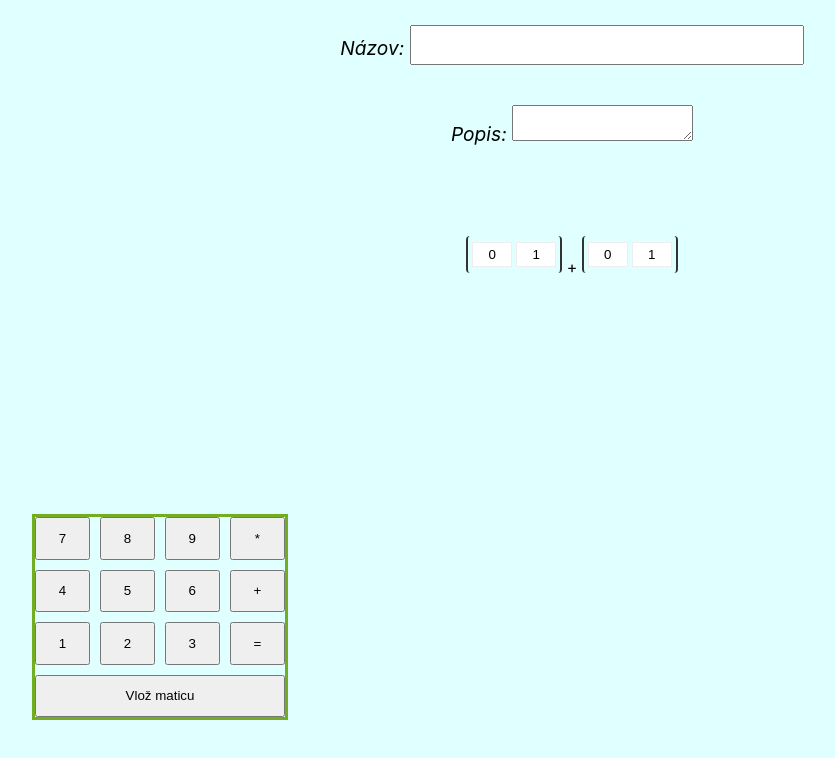
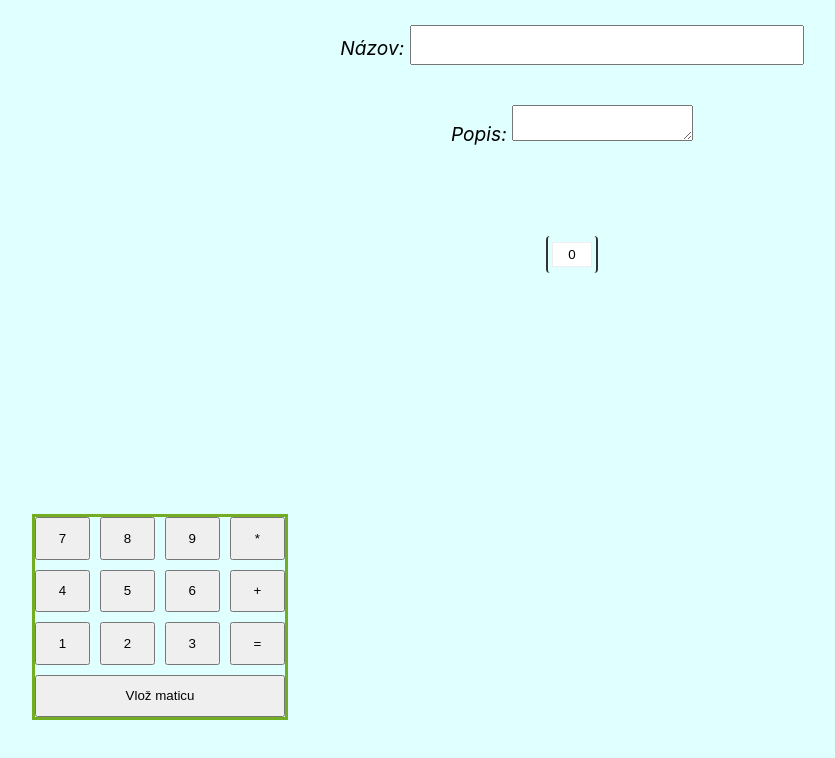
Before and after one commit to pietro13/projektitu5, a React (Create React App) app: page / in a window 1280 px wide. Shown: the top 758 px of the page, without its empty margins (68-903 px from the left). Built offline with nearby package versions, Linux system fonts and the light colour scheme.

Commit message:
hotovy frontend z navodu

```diff
--- a/src/Calc.js
+++ b/src/Calc.js
@@ -1,39 +1,32 @@
 import React from 'react'
 import CalcPanel from "./CalcPanel";
-import CalcDisplay from "./CalcDisplay";
+
 import Matrix from "./react-matrix";
+import {render} from "@testing-library/react";
 
 class Calc extends React.Component{
 
     constructor(props){
         super(props);
         this.state = {
-            result: "",
-            numbers:["", ""],
-            numberIdx: 0,
-            operation: "",
-            board: [[0],[1]],
-            matrix:[],
-            mouse: "",
-            x: -1,
-            y: -1,
-
-
+            /* matica riadok stlpec array matic array operacii*/
+            all: [-1,-1,-1,[[[0]]],[] ],
+            update: 0,
         };
     }
     operationHandler(operation){
-        if(this.state.numberIdx === 1) {
-            this.equalHandler();
-            return;
+        if(this.state.all[4].length + 1  ===  this.state.all[3].length) {
+            if(operation === "add"){
+
+                this.state.all[4].push("+");
+                this.setState({
+                    update: 0,
+                })
+        }
         }
 
-        if(operation === "add" &&
-        this.state.numbers[this.state.numberIdx] === "")
-        {
-            this.numberHandler(operation === "add" ? "+" : null)
-            return;
-        }
-        this.setOperation(operation);
+
+
     }
 
     setOperation(operation) {
@@ -105,24 +98,47 @@ class Calc extends React.Component{
         });
     }
 
-    matrixInputHandler()
-    {
+    matrixInputHandler() {
 
-        this.state.matrix.push([1,1,[0]]);
+        if (this.state.all[3].length === this.state.all[4].length)
+        {
+
+            this.state.all[3].push([[0]]);
+        this.setState({
+                update: 0,
+             });
+        }
         console.log(this.state);
     }
 
 
+
+
     render(){
-        const { board } = this.state;
-        const { mouse } = this.state;
+        const { all } = this.state;
+        console.log(all);
+
 
 
         return(
             <div >
                 <div className="matrix-output" >
-                   <CalcDisplay  matrixtodisplay={board} mouse={mouse} value={this.state.result} keyboard={this.keyboardHandler.bind(this)}/>
+
+                    {all[3].map((row, i) => (
+                        <span key={i}>
+
+
+                        <Matrix columns={all[3][i]} all={all} key={i}/>
+                            {all[4][i] &&
+
+                            <input value={all[4][i]} style={{width: 8}}/>
+
+                        }
+                        </span>
+
+                    ))}
                 </div>
+
 
                 <div className="Calc-buttons">
                     <CalcPanel className="calc-grid"
@@ -137,7 +153,6 @@ class Calc extends React.Component{
 
             </div>
         )
-
     }
 }
 
--- a/src/CalcDisplay.js
+++ b/src/CalcDisplay.js
@@ -1,29 +1,38 @@
 import React from 'react'
 import Matrix from './react-matrix'
-
-
-
-var mywidth = "50";
-
-
-
-function CalcDisplay(props){console.log(props);
 
 
 
 
 
 
-    return(
-            <div>
-            <Matrix columns={props.matrixtodisplay} mouse={props.mouse}/>
-                <text > + </text>
-            <Matrix columns={props.matrixtodisplay} mouse={props.mouse}/>
-        </div>
+
+class CalcDisplay extends React.Component{
 
 
 
-    );
+
+
+    render()
+    {
+
+
+        return (
+            <div>
+                {this.props.all[3].map((row, i) => (
+                    <span key={i}>
+
+
+                        <Matrix columns={this.props.all[3][i]} all={this.props.all} key={i}/>
+            </span>
+
+
+                ))}
+            </div>
+
+
+        );
+    }
 }
 
 export default CalcDisplay;
--- a/src/react-matrix.js
+++ b/src/react-matrix.js
@@ -31,23 +31,20 @@ class MatrixCell extends React.Component {
 	onChange(e) {
 		var oldVal = this.props.value;
 		var val = e.target.value;
-		var diffLen = (''+val).length - (''+oldVal).length;
-		this.props.matrix.setCellValue(this.props.x, this.props.y, val);
-		this.setState({value: val});
-		this.props.matrix.moveCell(diffLen, 0)
+
+
+		if(e.target.value.match("^[0-9]?$") != null ||
+			e.target.value.match("^[1-9][0-9]*$") != null ||
+			e.target.value.match("^[1-9][0-9]*\\.[0-9]*$") != null) {
+			var diffLen = ('' + val).length - ('' + oldVal).length;
+			this.props.matrix.setCellValue(this.props.x, this.props.y, val);
+			this.setState({value: val});
+			this.props.matrix.moveCell(diffLen, 0)
+		}
 	}
 
-	onMouseChange(e) {
-		var oldVal = this.props.value;
-		var val = this.props.mouse;
 
-		console.log(e);
-		this.props.matrix.setState({mouse: ""});
-		/*var diffLen = (''+val).length - (''+oldVal).length;
-		this.props.matrix.setCellValue(this.props.x, this.props.y, val);
-		this.setState({value: val});
-		this.props.matrix.moveCell(diffLen, 0)*/
-	}
+
 
 	onClick(e) {
 		this.props.matrix.setCell(e.target.selectionStart, this.props.x, this.props.y)
@@ -69,6 +66,13 @@ class MatrixCell extends React.Component {
 			case "ArrowLeft":
 				dx = -1;
 				break;
+			case "+":
+
+				break;
+			case "*":
+
+					break;
+
 			default: break;
 		}
 
@@ -90,18 +94,24 @@ class MatrixCell extends React.Component {
 		if(this.props.active) this.focus()
 	}
 
+	onInput(e)
+	{
+		console.log(e);
+	}
+
 	render() {
 		var style = this.defaultStyle;
-		if(this.props.active) {style = this.activeStyle;
+		if(this.props.active) {style = this.activeStyle;}
+
+			console.log(this.props);
 
 
-
-		if(this.props.mouse !== ""){ console.log(this.props.mouse);}}
 		return (
-			<input ref="input" type="text" style={style} value={this.props.value} readOnly={this.props.readonly}
+			<input ref="input" type="text" style={style}  value={this.props.value} readOnly={false}
 				onClick={this.onClick.bind(this)}
 				onKeyUp={this.onKeyUp.bind(this)}
-				onChange={this.onChange.bind(this)} />
+				onChange={this.onChange.bind(this)}
+				onInput={this.onInput.bind(this)}/>
 		);
 	}
 }
@@ -111,11 +121,12 @@ class Matrix extends React.Component {
 		super(props);
 
 		this.state = {
-			x: -1,
-			y: -1,
+			x: this.props.all[1],
+			y: this.props.all[2],
 			caret: 0,
 			columns: this.props.columns,
-			mouse: this.props.mouse
+			matrix: this.props.all[0],
+
 
 		}
 
@@ -255,6 +266,7 @@ class Matrix extends React.Component {
 		})
 	}
 
+
 	addRow() {
 		var columns = this.state.columns;
 		for (var i = 0; i < columns.length; i++) {
@@ -326,6 +338,7 @@ class Matrix extends React.Component {
 	}
 
 	render() {
+
 		var activeCell = this.state.x * this.getHeight() + this.state.y;
 		var currentCell = 0;
 
@@ -333,7 +346,7 @@ class Matrix extends React.Component {
 			var y = 0;
 			var column = columnValues.map(function(value, y) {
 				var active = currentCell === activeCell;
-				var cell = <MatrixCell key={x+'-'+y} value={value} matrix={this} mouse={this.mouse} x={x} y={y} active={active} readonly={this.props.readonly} />
+				var cell = <MatrixCell key={x+'-'+y} value={value} matrix={this}  x={x} y={y} numofmatrix={this.props.key} active={active} readonly={this.props.readonly} />
 				currentCell++;
 				return cell;
 			}, this)
```
